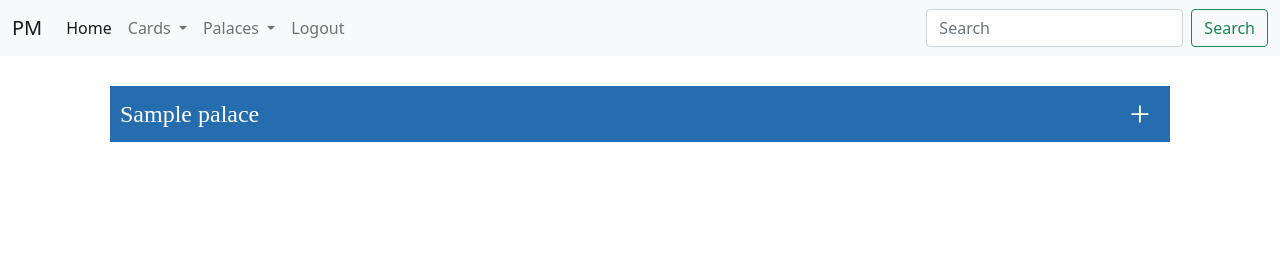
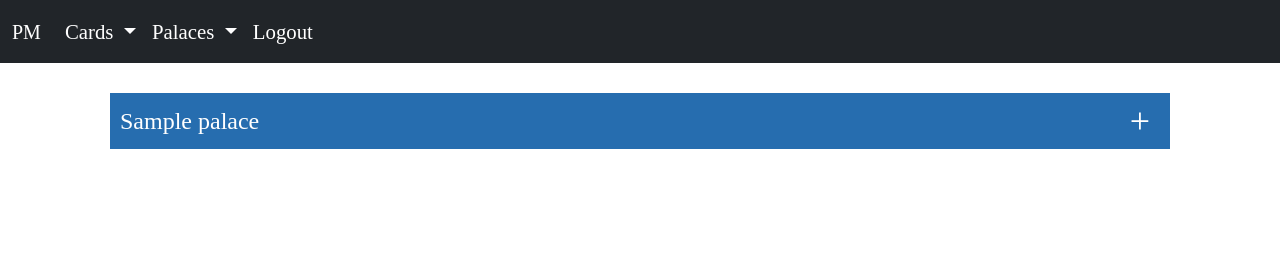
Before and after one commit to AhmedS624/Photographic-Memory, a Flask app: page /browse-palaces in a window 1280 px wide. Shown: the top 280 px of the page. Run offline with Flask 2, Linux system fonts and the light colour scheme; a user stored in the database is signed in; tables that the repository leaves empty hold one stand-in row (values such as "Sample post"); grey boxes marked "Sample" are stand-in pictures.

Commit message:
finishing up

```diff
--- a/final_project/static/style.css
+++ b/final_project/static/style.css
@@ -1,6 +1,18 @@
 *, * ::before,::after{
     margin:0;
+    font-family:'Times New Roman', Times, serif;
 }
+
+.navbar-light .navbar-nav .nav-link
+{
+    color:#fff;
+    font-size: 1.3em;
+}
+
+.navbar-light .navbar-brand{
+    color:white;
+}
+
 
 
 /* cards page*/
@@ -115,10 +127,27 @@
     width:1100px;
 
 }
+
+table{
+    border-collapse: separate;
+}
+table th
+{
+    background:#21252996;
+    border: solid black 5px;
+    padding: 80px;
+    font-size: 1.5em;
+    border-radius: 10px;
+    padding:10px ;
+}
 table td
 {
+    border-radius: 10px;
     border: solid black 5px;
     padding: 80px;
+}
+td label{
+    color:#266daf;
 }
 table
 {
@@ -190,7 +219,7 @@ table
 .palace
 {
     display:flex;
-    flex-direction: row;
+    flex-direction: column;
     gap:10px;
     margin-top:30px;
 }
--- a/final_project/templates/browse-palaces.html
+++ b/final_project/templates/browse-palaces.html
@@ -8,11 +8,14 @@
   <div class="card-content">
     <div class="accor">
         <div class="contentBx">
-                <div style="font-size: 1.5em; font-family:'Times New Roman', Times, serif;" class="label">{{ key }}</div>  <!--palace[i]-->
+                <div style="font-size: 1.5em;" class="label">{{ key }}</div>  <!--palace[i]-->
                 <div class="text">
                   <Table>
                     <!-- place a list of routes in the palace[i] here-->
-
+                    <tr>
+                      <th>Check Point</th>
+                      <th>Card</th>
+                    </tr>
 
 
 
@@ -36,7 +39,7 @@
                           <div>
                             <img src="{{'static/photos/'+img_name[B_val[val[i]][0]-1] }}" alt="" style="width:550px; height: 500px;">
                             <br><br>
-                            <p>
+                            <p style="font-size: 1.4em;">
                              <label style ="font-weight:bold; font-size: 1.3em;"> Explanation :  </label> {{ explanations[B_val[val[i]][0]-1] }}
                             </p>
                           </div>
--- a/final_project/templates/layout.html
+++ b/final_project/templates/layout.html
@@ -11,19 +11,17 @@
     <title>{% block title %}{% endblock %}</title>
 
 </head>
-<body>
-    <nav class="navbar navbar-expand-lg navbar-light bg-light">
-        <div class="container-fluid">
-          <a class="navbar-brand" href="#">PM</a>
+<body >
+    <nav class="navbar navbar-expand-lg navbar-light bg-dark ">
+        <div class="container-fluid ">
+          <a class="navbar-brand" href="/">PM</a>
           <button class="navbar-toggler" type="button" data-bs-toggle="collapse" data-bs-target="#navbarSupportedContent" aria-controls="navbarSupportedContent" aria-expanded="false" aria-label="Toggle navigation">
             <span class="navbar-toggler-icon"></span>
           </button>
-          <div class="collapse navbar-collapse" id="navbarSupportedContent">
-            <ul class="navbar-nav me-auto mb-2 mb-lg-0">
+          <div class="collapse navbar-collapse " id="navbarSupportedContent">
+            <ul class="navbar-nav me-auto mb-2 mb-lg-0 ">
               {% if current_user.is_authenticated %}
-              <li class="nav-item">
-                <a class="nav-link active" aria-current="page" href="/">Home</a>
-              </li>
+
               <li class="nav-item dropdown">
                 <a class="nav-link dropdown-toggle" href="/cards" id="navbarDropdown" role="button" data-bs-toggle="dropdown" aria-expanded="false">
                   Cards
@@ -57,10 +55,7 @@
               </li>
             {% endif %}
             </ul>
-            <form class="d-flex">
-              <input class="form-control me-2" type="search" placeholder="Search" aria-label="Search">
-              <button class="btn btn-outline-success" type="submit">Search</button>
-            </form>
+
           </div>
         </div>
       </nav>
--- a/final_project/templates/palace.html
+++ b/final_project/templates/palace.html
@@ -10,8 +10,9 @@
             <div class="palace mb-3" id="palace">
 
                 <h3>Palace Name</h3>
+
+                <input type="text" name="palace" autofocus autocomplete="off">
                 <br>
-                <input type="text" name="palace" autofocus autocomplete="off">
                 <button class="btn btn-success" >Save</button>
             </div>
         </fieldset>
```
Also changed, not shown: final_project/templates/browse-cards.html (+4 -4 lines), final_project/templates/select_palace.html (+5 -2 lines), final_project/database.db, final_project/static/photos/3b814a4606ff7600.jpg (deleted), final_project/static/photos/3f3a5fca7aa0be1b.PNG (deleted), final_project/static/photos/936182110fe1fa83.jpg (deleted), final_project/static/photos/ad72698b70fa6ff8.PNG (deleted), final_project/static/photos/b4aed12d6262cd10.png (deleted), final_project/static/photos/c7b08baffa95e8d0.png (deleted), final_project/static/photos/ddc1de0879a15320.jpg (deleted), 2 other files.
